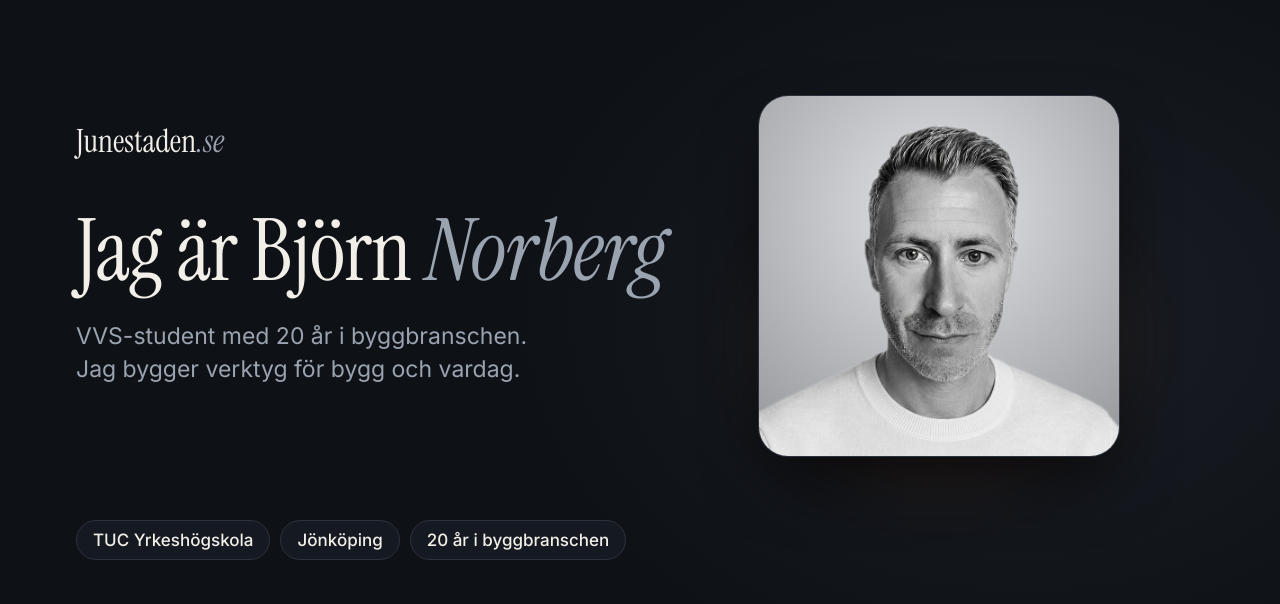
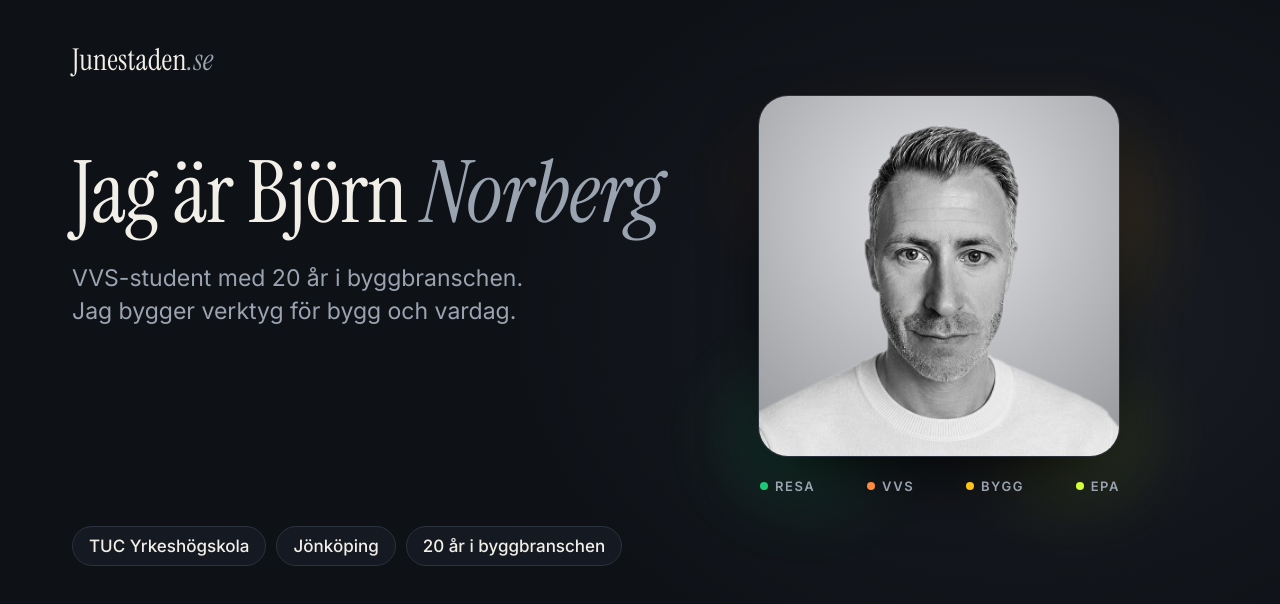
Before and after one commit to bjorn-norberg/junestaden, a plain HTML site: page design/og-om.html in a window 1280 px wide. Drawn offline with Linux system fonts and the light colour scheme.

Commit message:
Ny delningsbild för Om mig i samma stil som startsidans
Co-Authored-By: Claude Sonnet 5.5 <noreply@anthropic.com>

```diff
--- a/design/og-om.html
+++ b/design/og-om.html
@@ -1,30 +1,35 @@
 <!doctype html>
 <!-- Mall för delningsbilden img/og-om.jpg (1200 × 630) till junestaden.se/om. Behöver inte laddas upp till webben.
-     Renderas i 2x och skalas ner till 1200 × 630, sparas som JPG. -->
+     Rendera med: python design/skarmdumpar.py og-om --skriv
+     Samma uttryck som og.jpg: märket uppe till vänster och verktygens färger. -->
 <html lang="sv"><head><meta charset="utf-8">
-<link href="https://fonts.googleapis.com/css2?family=Instrument+Serif:ital@0;1&family=Inter:wght@400;500&display=block" rel="stylesheet">
+<link href="https://fonts.googleapis.com/css2?family=Instrument+Serif:ital@0;1&family=Inter:wght@400;500;600&display=block" rel="stylesheet">
 <style>
 body { margin: 0; width: 1200px; height: 630px; overflow: hidden; position: relative;
   background: radial-gradient(800px 600px at 80% 50%, #1a1d24 0%, #0e1116 65%); color: #f2efe8; font-family: Inter, sans-serif; }
-.text { position: absolute; left: 76px; top: 120px; width: 640px; }
-.brand { font: 32px "Instrument Serif", serif; }
+.text { position: absolute; left: 72px; top: 150px; width: 660px; }
+.brand { position: absolute; left: 72px; top: 40px; font: 30px "Instrument Serif", serif; letter-spacing: .2px; }
 .brand em { color: #9aa3b0; }
-h1 { margin: 46px 0 0; font: 400 86px/1 "Instrument Serif", serif; letter-spacing: -.5px; }
+h1 { margin: 0; font: 400 86px/1 "Instrument Serif", serif; letter-spacing: -.5px; }
 h1 em { color: #9aa3b0; }
 p { margin: 26px 0 0; font: 400 23px/1.45 Inter, sans-serif; color: #9aa3b0; }
-.chips { position: absolute; left: 76px; bottom: 70px; display: flex; gap: 10px; }
+.chips { position: absolute; left: 72px; bottom: 64px; display: flex; gap: 10px; }
 .chips span { font: 500 17px Inter, sans-serif; color: #f2efe8; border: 1px solid #2b323d; background: #151a22; border-radius: 999px; padding: 9px 16px; }
 .photo { position: absolute; right: 80px; top: 95px; width: 360px; height: 360px; border-radius: 30px; overflow: hidden; border: 1px solid #2b323d;
   box-shadow: 0 30px 70px -20px rgba(0,0,0,.9); }
-.glow { position: absolute; right: 40px; top: 160px; width: 440px; height: 360px; background: radial-gradient(closest-side, rgba(255,138,61,.22), transparent); filter: blur(20px); }
+.glow { position: absolute; right: 20px; top: 100px; width: 480px; height: 430px; filter: blur(34px); opacity: .9;
+  background: radial-gradient(closest-side at 22% 78%, rgba(31,199,122,.30), transparent), radial-gradient(closest-side at 78% 78%, rgba(212,255,58,.22), transparent), radial-gradient(closest-side at 50% 20%, rgba(255,138,61,.26), transparent), radial-gradient(closest-side at 80% 30%, rgba(255,194,26,.20), transparent); }
+.tools { position: absolute; right: 80px; top: 478px; width: 360px; display: flex; justify-content: space-between; font: 600 13px Inter, sans-serif; letter-spacing: .12em; text-transform: uppercase; color: #9aa3b0; }
+.tools i { display: inline-block; width: 8px; height: 8px; border-radius: 50%; margin-right: 7px; vertical-align: 1px; }
 .photo img { width: 100%; height: 100%; object-fit: cover; display: block; }
 </style></head><body>
+<div class="brand">Junestaden<em>.se</em></div>
 <div class="text">
-  <div class="brand">Junestaden<em>.se</em></div>
   <h1>Jag är Björn <em>Norberg</em></h1>
   <p>VVS-student med 20 år i byggbranschen.<br>Jag bygger verktyg för bygg och vardag.</p>
 </div>
 <div class="chips"><span>TUC Yrkeshögskola</span><span>Jönköping</span><span>20 år i byggbranschen</span></div>
 <div class="glow"></div>
 <div class="photo"><img src="../public/img/bjorn.jpg" alt=""></div>
+<div class="tools"><span><i style="background:#1fc77a"></i>Resa</span><span><i style="background:#ff8a3d"></i>VVS</span><span><i style="background:#ffc21a"></i>Bygg</span><span><i style="background:#d4ff3a"></i>EPA</span></div>
 </body></html>
```
Also changed, not shown: public/om.html (+1 -1 lines), public/img/og-om.jpg.
